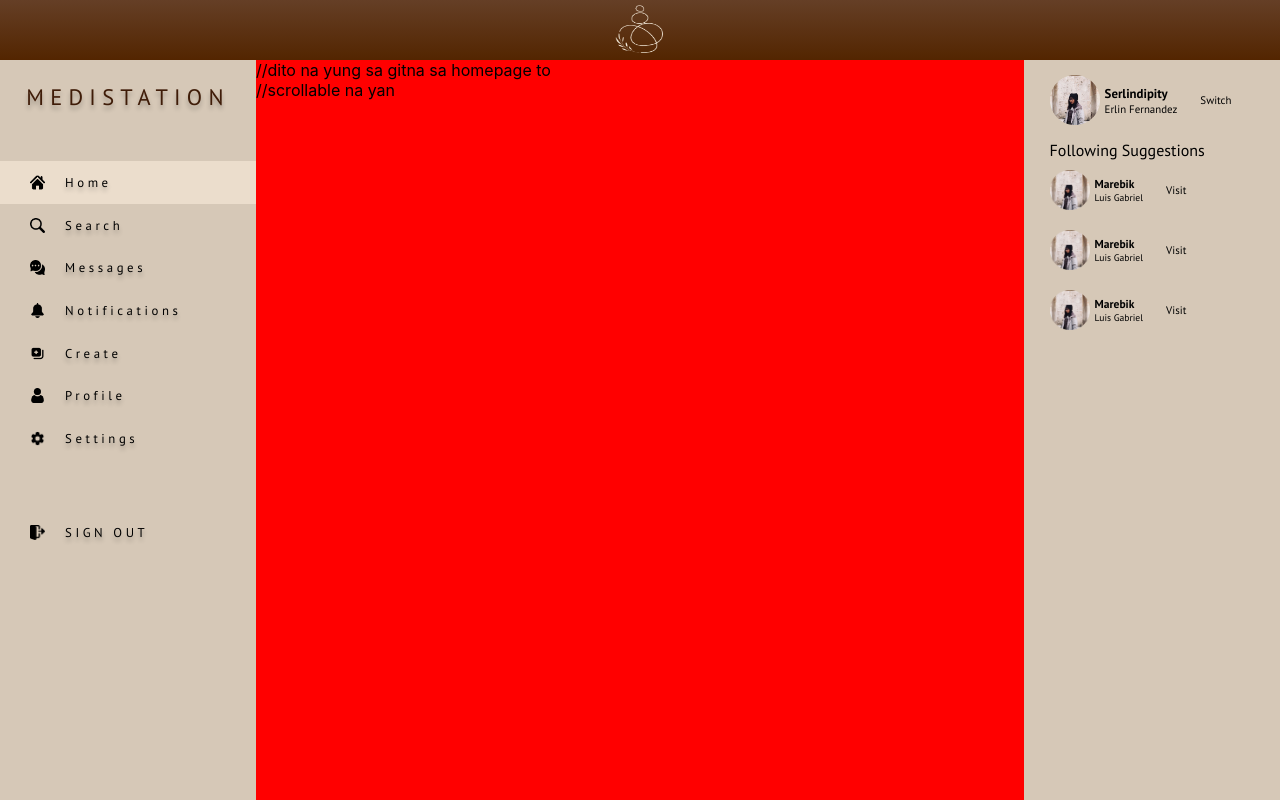
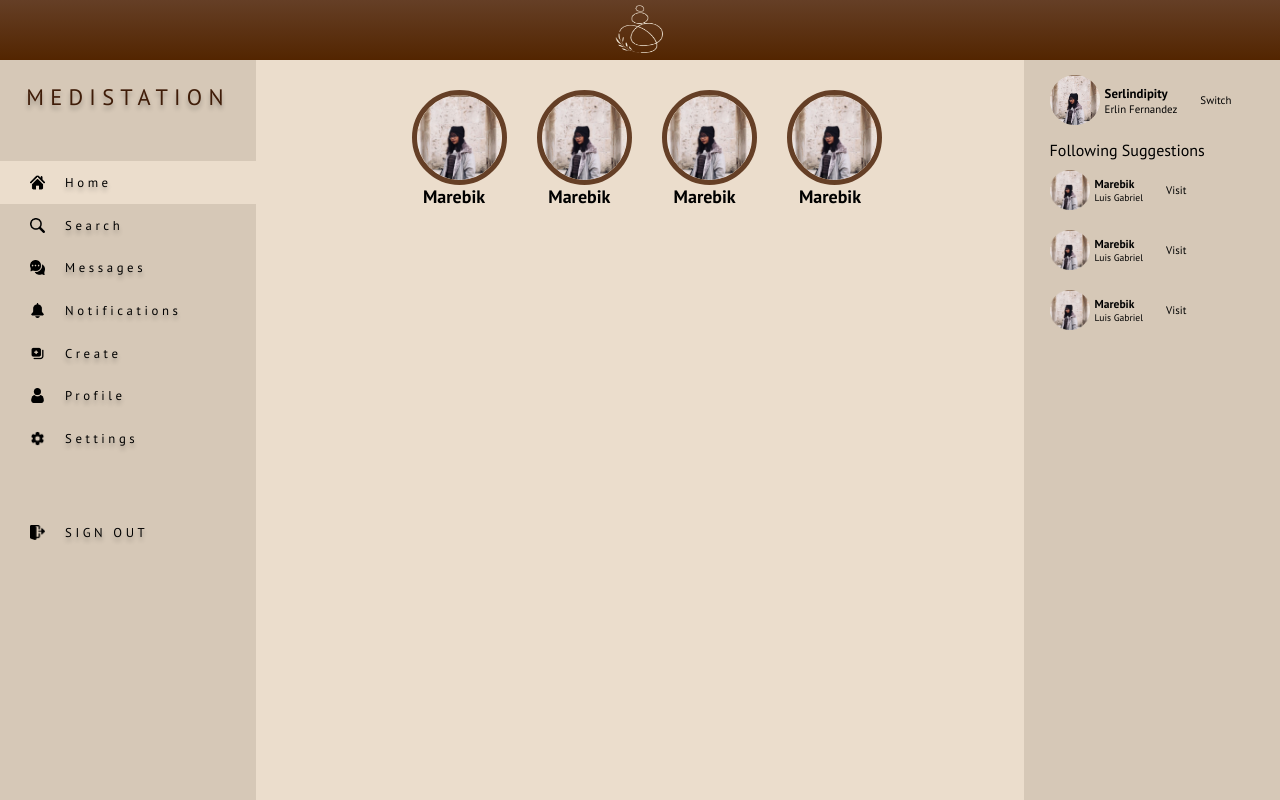
Before and after one commit to LuisMav23/medistation, a React (Create React App) app: page /homepage in a window 1280 px wide. Built offline with nearby package versions, Linux system fonts and the light colour scheme.

Commit message:
started main page

```diff
--- a/src/components/homepage.jsx
+++ b/src/components/homepage.jsx
@@ -3,7 +3,7 @@ import React, {useEffect, useState} from "react";
 import "./styles/mainpage.css"
 import "./styles/homepage.css"
 
-
+import ProfileImage from './assets/profile-you.png'
 
 import NavigationBar from "./navigationBar";
 import TopBar from "./topBar";
@@ -28,8 +28,14 @@ const HomePage = () => {
       <div class="mainpage-container">
         {screenWidth >= 768 && <NavigationBar selected={'Home'}/>}
         <div class="homepage-container">
-          //dito na yung sa gitna sa homepage to<br/>
-          //scrollable na yan
+          <div class="stories-container">
+              <Story username="Marebik"/>
+              <Story username="Marebik"/>
+              <Story username="Marebik"/>
+              <Story username="Marebik"/>
+              <Story username="Marebik"/>
+              <Story username="Marebik"/>
+          </div>
         </div>
         {screenWidth >= 768 && <FriendsList/>}
       </div>
@@ -37,6 +43,19 @@ const HomePage = () => {
   );
 };
 
+const Story = ({ username }) => {
+  return (
+    <div class="story">
+      <div class="story-image-container">
+        <img class="story-image" src={ProfileImage} alt="story"/>
+      </div>
+      <p class="story-username">
+        {username}
+      </p>
+    </div>
+  );
+}
+
 
 
 export default HomePage;
--- a/src/components/styles/homepage.css
+++ b/src/components/styles/homepage.css
@@ -1,4 +1,54 @@
 .homepage-container {
     width: 60%;
     overflow: auto;
+    display: flex;
+    flex-direction: column;
+    align-items: center;
+    justify-content: flex-start;
+    padding-top: 30px;
 }
+
+.stories-container {
+    width: 70%;
+    height: fit-content;
+    overflow: auto;
+    display: flex;
+    align-items: center;
+    justify-content: flex-start;
+    scrollbar-width: none;
+}
+
+/* STORY */
+
+.story {
+    width:fit-content;
+    height: 100%;
+    display: flex;
+    flex-direction: column;
+    align-items: center;
+    justify-content: center;
+    margin-left: 7.5%;
+}
+
+.story-image-container {
+    width: 85px;
+    height: 85px;
+}
+
+.story-image {
+    width: 100%;
+    height: 100%;
+    border: 5px solid #653F26;
+    border-radius: 100%;
+}
+
+.story-username {
+    font-family: 'PT Sans Bold';
+    font-size: 18px;
+    color: #000;
+    margin-top : 10px;
+}
+
+@media (max-width: 768px) {
+
+}
--- a/src/components/styles/mainpage.css
+++ b/src/components/styles/mainpage.css
@@ -2,5 +2,5 @@
     display: flex;
     flex-direction: row;
     height: 92.5vh;
-    background-color: red;
+    background-color: #EBDDCC;
 }
```
